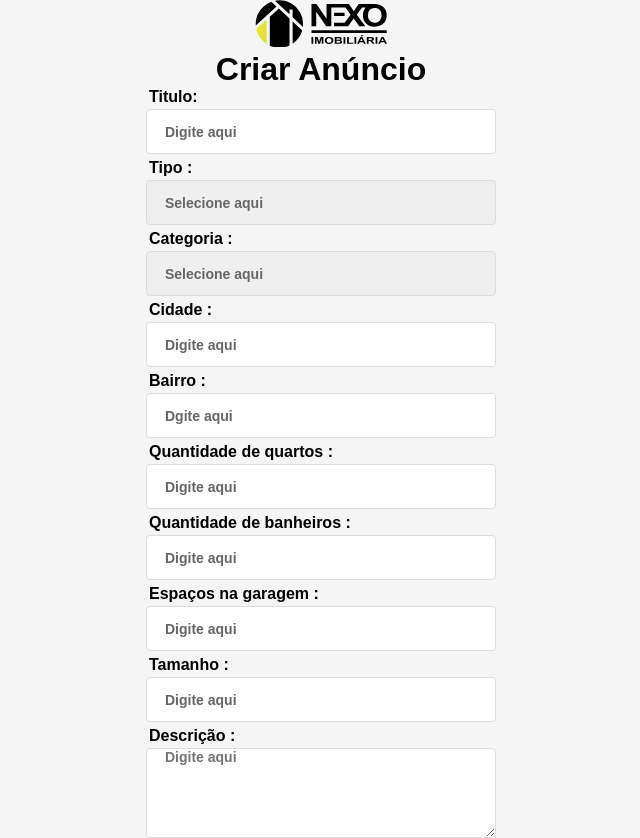
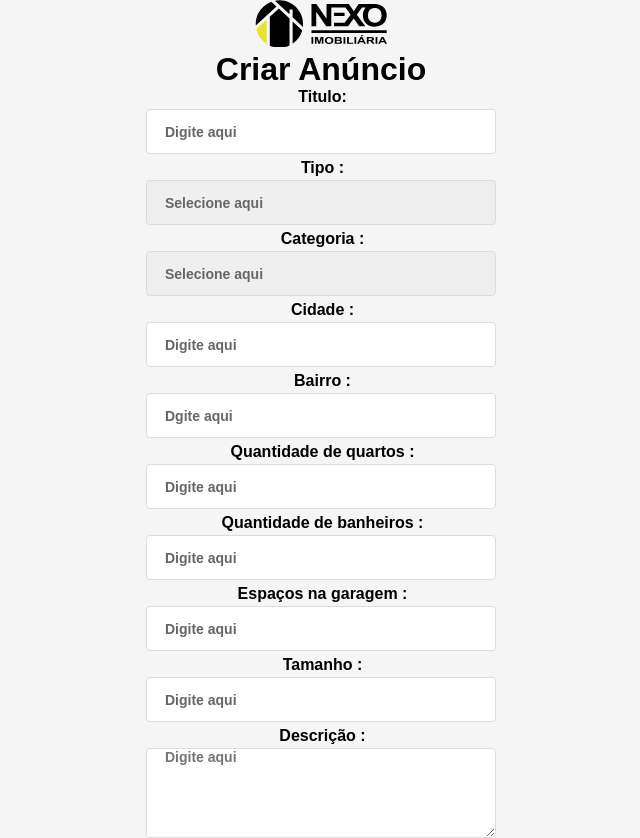
Before and after one commit to gabrielrab/nexo-front-end, a React (Create React App) app: page /create in a window 1280 px wide. Shown: the top 838 px of the page, without its empty margins (319-959 px from the left). Built offline with nearby package versions, Linux system fonts and the light colour scheme; sample sign-in values are in the browser's storage.

Commit message:
add ui/ux effect after create product

```diff
--- a/src/pages/Create.css
+++ b/src/pages/Create.css
@@ -10,7 +10,7 @@
 .create-container form{
     width: 100vw;
     max-width: 350px;
-    text-align: left;
+    text-align: center;
     display: flex;
     flex-direction: column;
 }
--- a/src/pages/Create.js
+++ b/src/pages/Create.js
@@ -18,6 +18,7 @@ export default function() {
     handleChangeImages
   ] = useForm();
   const [loading, setLoading] = useState(0);
+  const [progress, setProgress] = useState("Enviar");
 
   const onSubmit = async e => {
     e.preventDefault();
@@ -46,10 +47,13 @@ export default function() {
         .post("/product", formData, {
           onUploadProgress: ProgressEvent => {
             setLoading((ProgressEvent.loaded / ProgressEvent.total) * 100);
+            setProgress("Carregando...");
           }
         })
         .then(res => {
+          setProgress("Enviar");
           toast.success("Anúncio Criado!");
+          alert("O anúncio foi criado com sucesso!");
         })
         .catch(err => {
           toast.error(
@@ -149,7 +153,7 @@ export default function() {
         />
         <Line percent={loading} strokeWidth="4" strokeColor="#fcf512" />
         <button className="btn" type="submit">
-          Enviar
+          {progress}
         </button>
       </form>
     </div>
```
